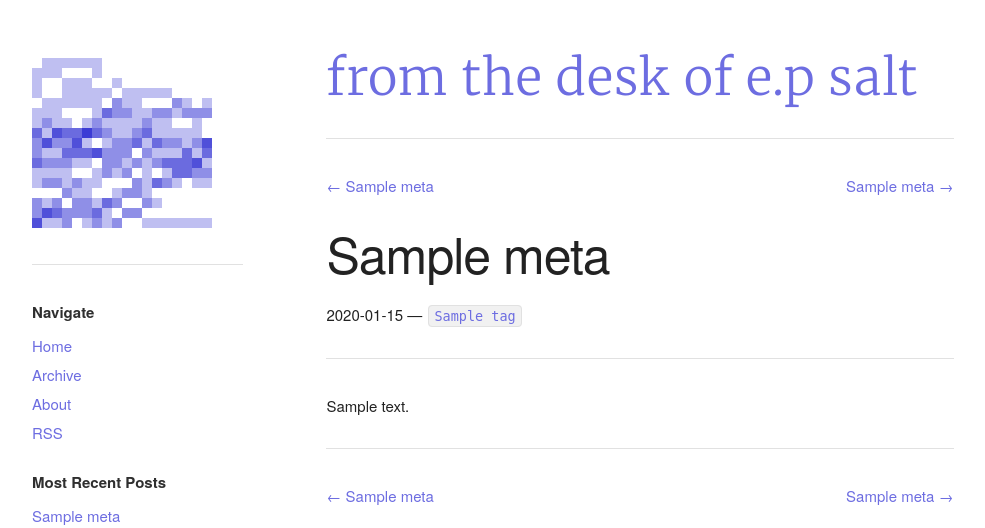
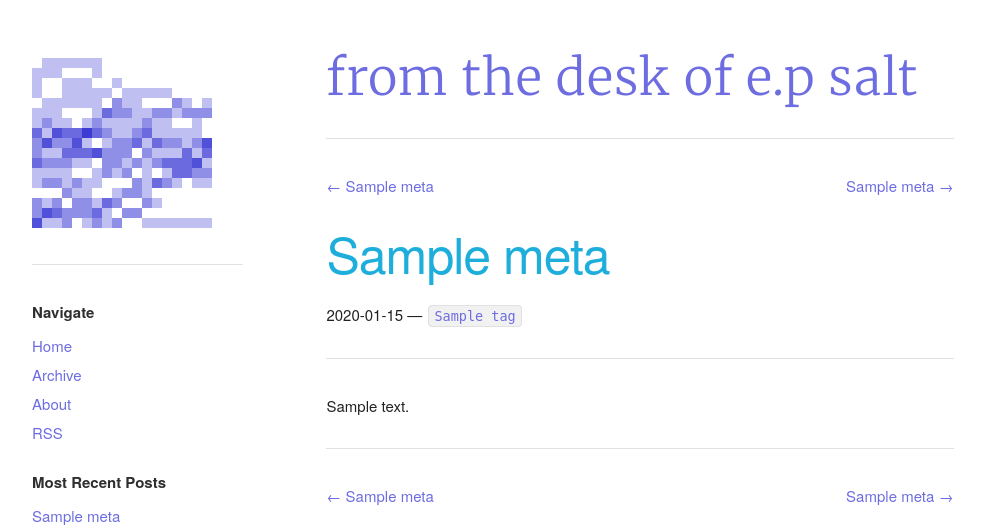
Before and after one commit to epsalt/homepage, a Python web app: template templates/post.html in a window 1280 px wide, with the pointer over the restyled element. Shown: the top 528 px of the page, without its empty margins (128-1113 px from the left). Run offline with Jinja, Linux system fonts and the light colour scheme; the template is opened without the code that fills it: most values are stand-ins (such as "Sample title", 1, 10 or a date in 2020).

Commit message:
Change post title color on hover

```diff
--- a/static/css/custom.css
+++ b/static/css/custom.css
@@ -37,6 +37,10 @@ a {
 
 a.post-title {
     color: #222;
+}
+
+a.post-title:hover {
+    color: #1EAEDB;
 }
 
 figure {
```
